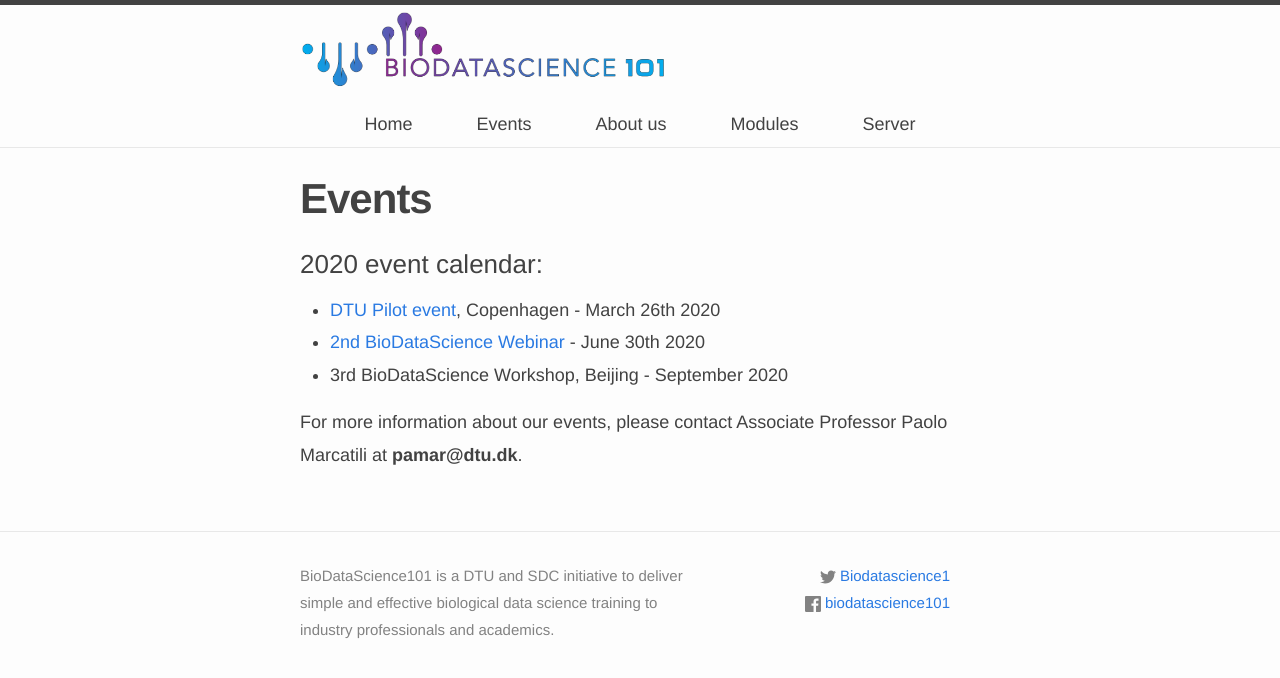
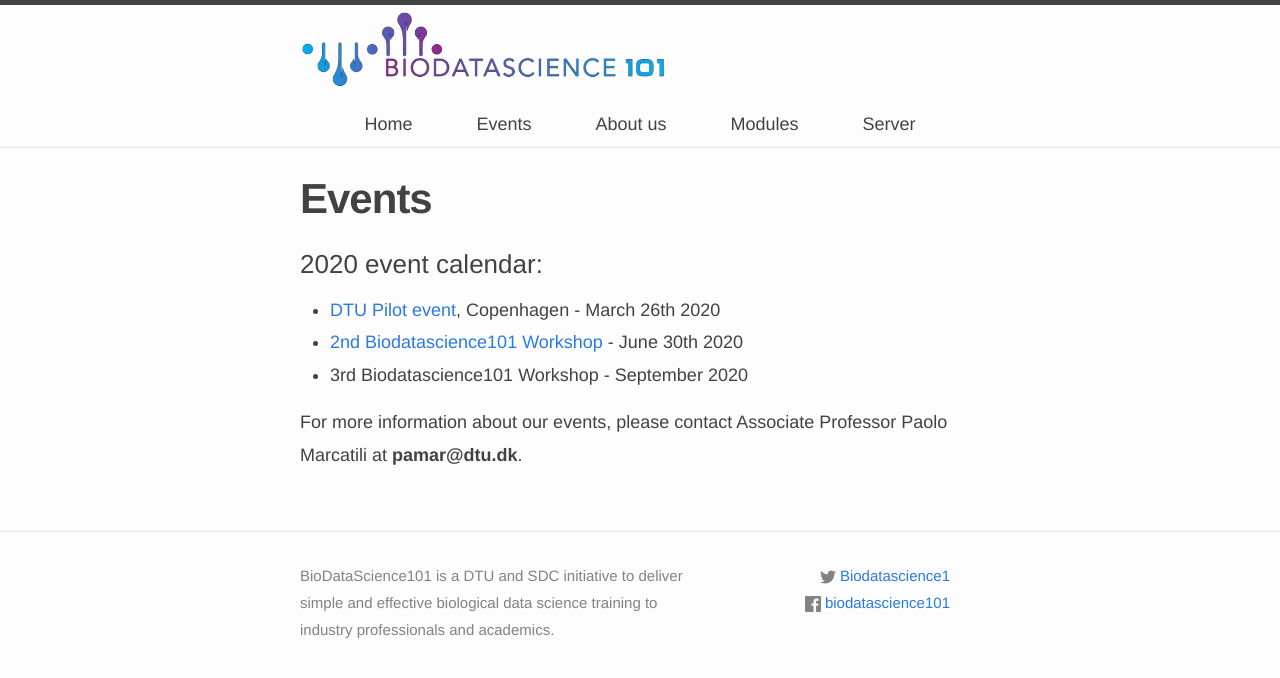
Before and after one commit to biodatascience101/BioDataScience101.github.io, a Jekyll site: the page built from _pages/events/index.md, in a window 1280 px wide. Shown: the top 678 px of the page. Built offline with Jekyll 4.4.1, drawn with Linux system fonts in a browser that asks for light colours; nearby versions of some CDN libraries.

Commit message:
Update index.md

```diff
--- a/_pages/events/index.md
+++ b/_pages/events/index.md
@@ -10,7 +10,7 @@ rank: 2
 
 ### 2020 event calendar:
 - <a href="https://biodatascience101.github.io/events/programme_pilot/">DTU Pilot event</a>, Copenhagen - March 26th 2020
-- <a href="https://biodatascience101.github.io/events/Next_Event/">2nd BioDataScience Webinar</a> - June 30th 2020
-- 3rd BioDataScience Workshop, Beijing - September 2020
+- <a href="https://biodatascience101.github.io/events/Next_Event/">2nd Biodatascience101 Workshop</a> - June 30th 2020
+- 3rd Biodatascience101 Workshop - September 2020
 
 For more information about our events, please contact Associate Professor Paolo Marcatili at **pamar@dtu.dk**.
```
